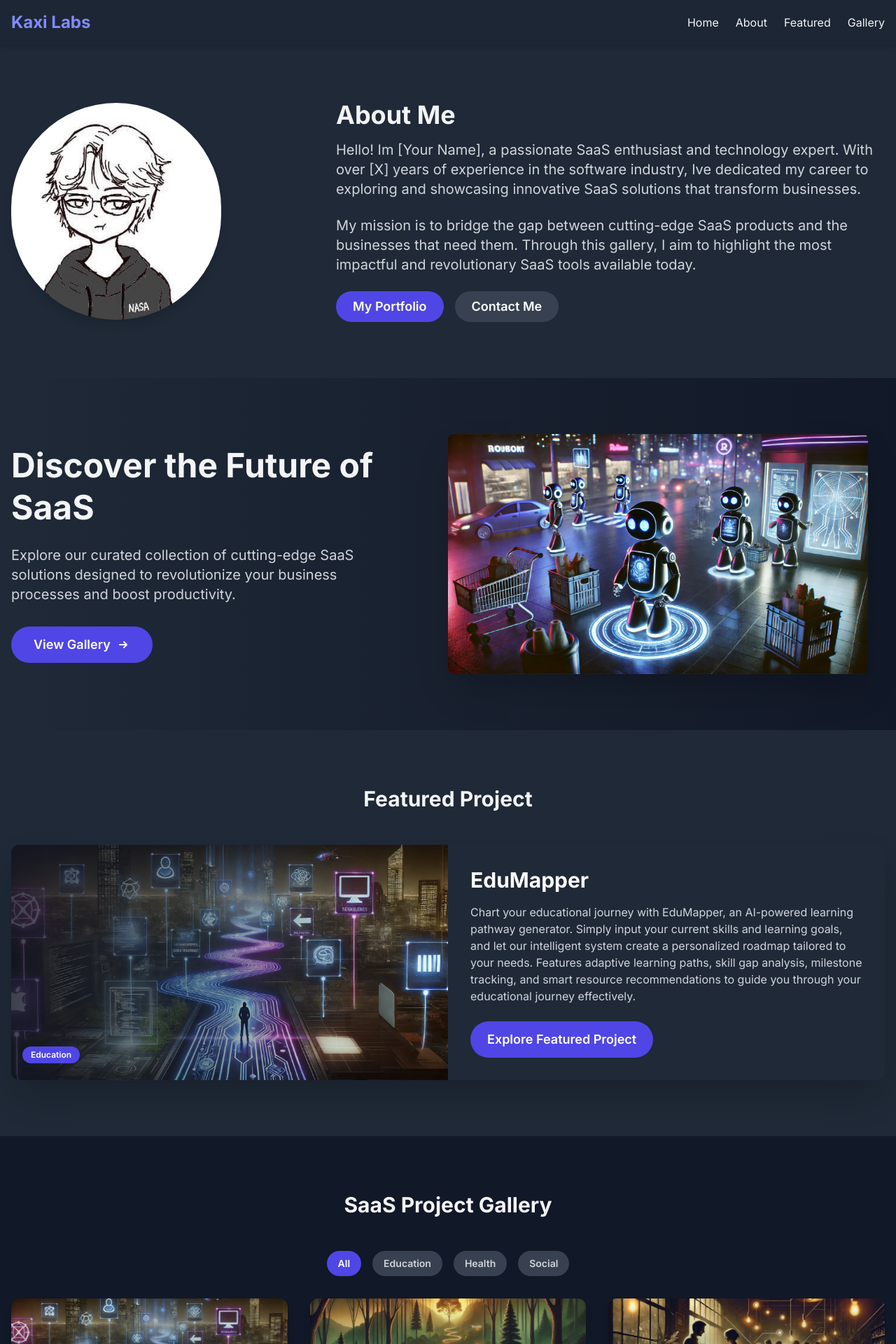
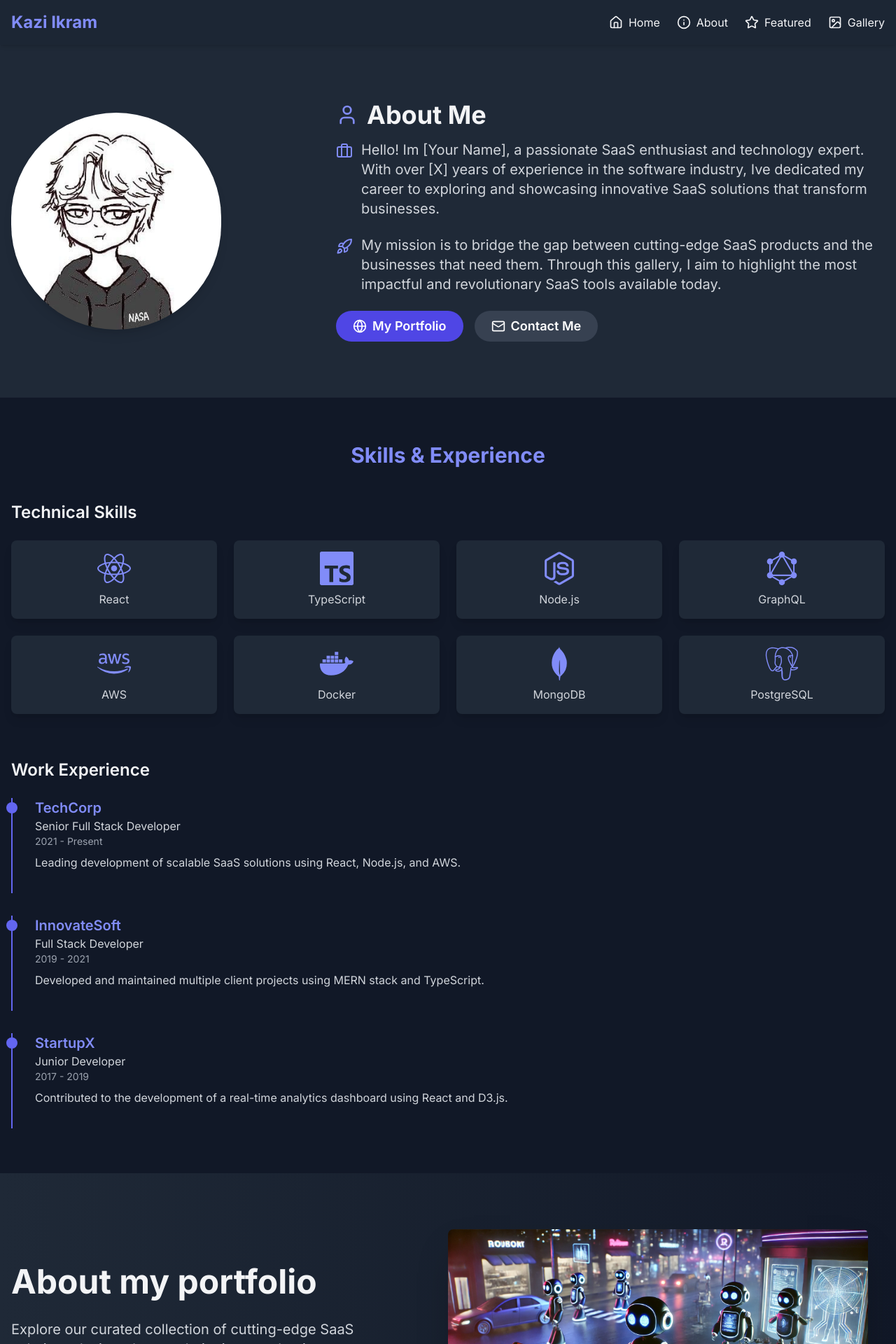
Before and after one commit to kaxiix/kaxi-labs, a Next.js app: page / in a window 1280 px wide. Shown: the top 1920 px of the page at 70% size. Built offline with nearby package versions, Linux system fonts and the light colour scheme.

Commit message:
icons and skills

```diff
--- a/app/components/about-me.tsx
+++ b/app/components/about-me.tsx
@@ -1,5 +1,12 @@
 import Image from "next/image";
 import Link from "next/link";
+import {
+  UserIcon,
+  BriefcaseIcon,
+  RocketIcon,
+  GlobeIcon,
+  MailIcon,
+} from "lucide-react";
 
 export function AboutMe() {
   return (
@@ -16,30 +23,41 @@ export function AboutMe() {
             />
           </div>
           <div className="md:w-2/3 md:pl-12">
-            <h2 className="text-4xl font-bold mb-4">About Me</h2>
-            <p className="text-xl text-gray-300 mb-6">
-              Hello! Im [Your Name], a passionate SaaS enthusiast and technology
-              expert. With over [X] years of experience in the software
-              industry, Ive dedicated my career to exploring and showcasing
-              innovative SaaS solutions that transform businesses.
+            <h2 className="text-4xl font-bold mb-4 flex items-center">
+              <UserIcon className="mr-3 h-8 w-8 text-indigo-400" />
+              About Me
+            </h2>
+            <p className="text-xl text-gray-300 mb-6 flex items-start">
+              <BriefcaseIcon className="mr-3 h-6 w-6 text-indigo-400 mt-1 flex-shrink-0" />
+              <span>
+                Hello! Im [Your Name], a passionate SaaS enthusiast and
+                technology expert. With over [X] years of experience in the
+                software industry, Ive dedicated my career to exploring and
+                showcasing innovative SaaS solutions that transform businesses.
+              </span>
             </p>
-            <p className="text-xl text-gray-300 mb-6">
-              My mission is to bridge the gap between cutting-edge SaaS products
-              and the businesses that need them. Through this gallery, I aim to
-              highlight the most impactful and revolutionary SaaS tools
-              available today.
+            <p className="text-xl text-gray-300 mb-6 flex items-start">
+              <RocketIcon className="mr-3 h-6 w-6 text-indigo-400 mt-1 flex-shrink-0" />
+              <span>
+                My mission is to bridge the gap between cutting-edge SaaS
+                products and the businesses that need them. Through this
+                gallery, I aim to highlight the most impactful and revolutionary
+                SaaS tools available today.
+              </span>
             </p>
             <div className="flex space-x-4">
               <Link
                 href="#"
-                className="bg-indigo-600 text-white px-6 py-2 rounded-full text-lg font-semibold hover:bg-indigo-700 transition-colors"
+                className="bg-indigo-600 text-white px-6 py-2 rounded-full text-lg font-semibold hover:bg-indigo-700 transition-colors inline-flex items-center"
               >
+                <GlobeIcon className="mr-2 h-5 w-5" />
                 My Portfolio
               </Link>
               <Link
                 href="#"
-                className="bg-gray-700 text-white px-6 py-2 rounded-full text-lg font-semibold hover:bg-gray-600 transition-colors"
+                className="bg-gray-700 text-white px-6 py-2 rounded-full text-lg font-semibold hover:bg-gray-600 transition-colors inline-flex items-center"
               >
+                <MailIcon className="mr-2 h-5 w-5" />
                 Contact Me
               </Link>
             </div>
--- a/app/components/category-filter.tsx
+++ b/app/components/category-filter.tsx
@@ -1,6 +1,26 @@
 "use client";
 
-const categories = ["All", "Education", "Health", "Social"];
+import {
+  BookIcon,
+  DumbbellIcon,
+  MessagesSquareIcon,
+  LayoutGridIcon,
+} from "lucide-react";
+
+const categories = ["All", "Education", "Health", "Social"] as const;
+
+const getCategoryIcon = (category: (typeof categories)[number]) => {
+  switch (category) {
+    case "Education":
+      return <BookIcon className="h-4 w-4 mr-2" />;
+    case "Health":
+      return <DumbbellIcon className="h-4 w-4 mr-2" />;
+    case "Social":
+      return <MessagesSquareIcon className="h-4 w-4 mr-2" />;
+    case "All":
+      return <LayoutGridIcon className="h-4 w-4 mr-2" />;
+  }
+};
 
 interface CategoryFilterProps {
   activeCategory: string;
@@ -16,13 +36,14 @@ export function CategoryFilter({
       {categories.map((category) => (
         <button
           key={category}
-          className={`px-4 py-2 rounded-full text-sm font-semibold transition-colors ${
+          className={`px-4 py-2 rounded-full text-sm font-semibold transition-colors inline-flex items-center ${
             activeCategory === category
               ? "bg-indigo-600 text-white"
               : "bg-gray-700 text-gray-300 hover:bg-gray-600"
           }`}
           onClick={() => onCategoryChange(category)}
         >
+          {getCategoryIcon(category)}
           {category}
         </button>
       ))}
--- a/app/components/project-card.tsx
+++ b/app/components/project-card.tsx
@@ -1,7 +1,7 @@
 "use client";
 
 import Image from "next/image";
-
+import { BookIcon, DumbbellIcon, MessagesSquareIcon } from "lucide-react";
 import { useIntersectionObserver } from "@/hooks/use-intersection-observer";
 
 interface Project {
@@ -9,8 +9,19 @@ interface Project {
   title: string;
   description: string;
   image: string;
-  category: string;
+  category: "Education" | "Health" | "Social";
 }
+
+const getCategoryIcon = (category: Project["category"]) => {
+  switch (category) {
+    case "Education":
+      return <BookIcon className="h-4 w-4 mr-1" />;
+    case "Health":
+      return <DumbbellIcon className="h-4 w-4 mr-1" />;
+    case "Social":
+      return <MessagesSquareIcon className="h-4 w-4 mr-1" />;
+  }
+};
 
 export function ProjectCard({ project }: { project: Project }) {
   const { ref, isVisible } = useIntersectionObserver({
@@ -35,7 +46,8 @@ export function ProjectCard({ project }: { project: Project }) {
         />
         <div className="absolute inset-0 bg-gradient-to-t from-gray-900/80 to-transparent" />
         <div className="absolute bottom-4 left-4 right-4">
-          <span className="inline-block px-3 py-1 bg-indigo-600 text-white text-xs font-semibold rounded-full mb-2">
+          <span className="inline-flex items-center px-3 py-1 bg-indigo-600 text-white text-xs font-semibold rounded-full mb-2">
+            {getCategoryIcon(project.category)}
             {project.category}
           </span>
           <h3 className="text-xl font-semibold text-white">{project.title}</h3>
--- /dev/null
+++ b/app/components/skills-and-experience.tsx
@@ -0,0 +1,117 @@
+"use client";
+
+import type React from "react";
+import { motion } from "framer-motion";
+import { FaReact, FaNodeJs, FaAws, FaDocker } from "react-icons/fa";
+import {
+  SiTypescript,
+  SiGraphql,
+  SiMongodb,
+  SiPostgresql,
+} from "react-icons/si";
+
+interface Skill {
+  name: string;
+  icon: React.ElementType;
+}
+
+interface Experience {
+  company: string;
+  role: string;
+  period: string;
+  description: string;
+}
+
+const skills: Skill[] = [
+  { name: "React", icon: FaReact },
+  { name: "TypeScript", icon: SiTypescript },
+  { name: "Node.js", icon: FaNodeJs },
+  { name: "GraphQL", icon: SiGraphql },
+  { name: "AWS", icon: FaAws },
+  { name: "Docker", icon: FaDocker },
+  { name: "MongoDB", icon: SiMongodb },
+  { name: "PostgreSQL", icon: SiPostgresql },
+];
+
+const experiences: Experience[] = [
+  {
+    company: "TechCorp",
+    role: "Senior Full Stack Developer",
+    period: "2021 - Present",
+    description:
+      "Leading development of scalable SaaS solutions using React, Node.js, and AWS.",
+  },
+  {
+    company: "InnovateSoft",
+    role: "Full Stack Developer",
+    period: "2019 - 2021",
+    description:
+      "Developed and maintained multiple client projects using MERN stack and TypeScript.",
+  },
+  {
+    company: "StartupX",
+    role: "Junior Developer",
+    period: "2017 - 2019",
+    description:
+      "Contributed to the development of a real-time analytics dashboard using React and D3.js.",
+  },
+];
+
+export function SkillsAndExperience() {
+  return (
+    <div className="py-16 bg-gray-900">
+      <div className="container mx-auto px-4">
+        <h2 className="text-3xl font-bold text-center mb-12 text-indigo-400">
+          Skills & Experience
+        </h2>
+
+        {/* Skills Section */}
+        <div className="mb-16">
+          <h3 className="text-2xl font-semibold mb-6 text-gray-100">
+            Technical Skills
+          </h3>
+          <div className="grid grid-cols-2 md:grid-cols-4 gap-6">
+            {skills.map((skill, index) => (
+              <motion.div
+                key={skill.name}
+                className="flex flex-col items-center p-4 bg-gray-800 rounded-lg shadow-lg"
+                initial={{ opacity: 0, y: 20 }}
+                animate={{ opacity: 1, y: 0 }}
+                transition={{ duration: 0.5, delay: index * 0.1 }}
+              >
+                <skill.icon className="text-5xl mb-2 text-indigo-400" />
+                <span className="text-gray-300">{skill.name}</span>
+              </motion.div>
+            ))}
+          </div>
+        </div>
+
+        {/* Experience Section */}
+        <div>
+          <h3 className="text-2xl font-semibold mb-6 text-gray-100">
+            Work Experience
+          </h3>
+          <div className="space-y-8">
+            {experiences.map((exp, index) => (
+              <motion.div
+                key={exp.company}
+                className="relative pl-8 pb-8 border-l-2 border-indigo-500"
+                initial={{ opacity: 0, x: -20 }}
+                animate={{ opacity: 1, x: 0 }}
+                transition={{ duration: 0.5, delay: index * 0.2 }}
+              >
+                <div className="absolute w-4 h-4 bg-indigo-500 rounded-full -left-[9px] top-1.5" />
+                <h4 className="text-xl font-semibold text-indigo-400">
+                  {exp.company}
+                </h4>
+                <p className="text-gray-300">{exp.role}</p>
+                <p className="text-sm text-gray-400 mb-2">{exp.period}</p>
+                <p className="text-gray-300">{exp.description}</p>
+              </motion.div>
+            ))}
+          </div>
+        </div>
+      </div>
+    </div>
+  );
+}
--- a/app/page.tsx
+++ b/app/page.tsx
@@ -9,8 +9,29 @@ import { CategoryFilter } from "./components/category-filter";
 import { Newsletter } from "./components/newsletter";
 import { Pagination } from "./components/pagination";
 import { AboutMe } from "./components/about-me";
+import { SkillsAndExperience } from "./components/skills-and-experience";
+import {
+  HomeIcon,
+  InfoIcon,
+  StarIcon,
+  ImageIcon,
+  MenuIcon,
+  XIcon,
+  ArrowRightIcon,
+  LayoutGridIcon,
+  BookOpenIcon,
+  MessageSquareIcon,
+  LinkedinIcon,
+  GithubIcon,
+} from "lucide-react";
 
-const projects = [
+const projects: {
+  id: number;
+  title: string;
+  description: string;
+  image: string;
+  category: "Education" | "Health" | "Social";
+}[] = [
   {
     id: 1,
     title: "EduMapper",
@@ -64,6 +85,7 @@ const projects = [
 export default function Home() {
   const [currentPage, setCurrentPage] = useState(1);
   const [activeCategory, setActiveCategory] = useState("All");
+  const [menuOpen, setMenuOpen] = useState(false); // State for hamburger menu
   const projectsPerPage = 6;
 
   const filteredProjects =
@@ -94,39 +116,49 @@ export default function Home() {
       <header className="sticky top-0 z-10 bg-gray-800 bg-opacity-90 backdrop-blur-sm shadow-md">
         <div className="container mx-auto px-4 py-4 flex justify-between items-center">
           <Link href="/" className="text-2xl font-bold text-indigo-400">
-            Kaxi Labs
+            Kazi Ikram
           </Link>
-          <nav>
-            <ul className="flex space-x-6">
+          <button
+            className="md:hidden text-gray-100"
+            onClick={() => setMenuOpen(!menuOpen)}
+          >
+            {menuOpen ? <XIcon size={24} /> : <MenuIcon size={24} />}
+          </button>
+          <nav className={`md:flex space-x-6 ${menuOpen ? "block" : "hidden"}`}>
+            <ul className="flex flex-col md:flex-row space-y-4 md:space-y-0 md:space-x-6">
               <li>
                 <Link
                   href="#"
-                  className="hover:text-indigo-400 transition-colors"
+                  className="hover:text-indigo-400 transition-colors flex items-center"
                 >
+                  <HomeIcon size={20} className="mr-2" />
                   Home
                 </Link>
               </li>
               <li>
                 <Link
                   href="#about"
-                  className="hover:text-indigo-400 transition-colors"
+                  className="hover:text-indigo-400 transition-colors flex items-center"
                 >
+                  <InfoIcon size={20} className="mr-2" />
                   About
                 </Link>
               </li>
               <li>
                 <Link
                   href="#featured"
-                  className="hover:text-indigo-400 transition-colors"
+                  className="hover:text-indigo-400 transition-colors flex items-center"
                 >
+                  <StarIcon size={20} className="mr-2" />
                   Featured
                 </Link>
               </li>
               <li>
                 <Link
                   href="#gallery"
-                  className="hover:text-indigo-400 transition-colors"
+                  className="hover:text-indigo-400 transition-colors flex items-center"
                 >
+                  <ImageIcon size={20} className="mr-2" />
                   Gallery
                 </Link>
               </li>
@@ -137,12 +169,12 @@ export default function Home() {
 
       <main className="flex-grow">
         <AboutMe />
-
+        <SkillsAndExperience />
         <section className="py-20 bg-gradient-to-r from-gray-800 to-gray-900">
           <div className="container mx-auto px-4 flex flex-col md:flex-row items-center">
             <div className="md:w-1/2 mb-10 md:mb-0">
               <h1 className="text-5xl font-bold mb-6 leading-tight">
-                Discover the Future of SaaS
+                About my portfolio
               </h1>
               <p className="text-xl mb-8 max-w-lg text-gray-300">
                 Explore our curated collection of cutting-edge SaaS solutions
@@ -154,18 +186,7 @@ export default function Home() {
                 className="bg-indigo-600 text-white px-8 py-3 rounded-full text-lg font-semibold hover:bg-indigo-700 transition-colors inline-flex items-center"
               >
                 View Gallery
-                <svg
-                  xmlns="http://www.w3.org/2000/svg"
-                  className="h-5 w-5 ml-2"
-                  viewBox="0 0 20 20"
-                  fill="currentColor"
-                >
-                  <path
-                    fillRule="evenodd"
-                    d="M10.293 5.293a1 1 0 011.414 0l4 4a1 1 0 010 1.414l-4 4a1 1 0 01-1.414-1.414L12.586 11H5a1 1 0 110-2h7.586l-2.293-2.293a1 1 0 010-1.414z"
-                    clipRule="evenodd"
-                  />
-                </svg>
+                <ArrowRightIcon className="ml-2 h-5 w-5" />
               </Link>
             </div>
             <div className="md:w-1/2">
@@ -182,7 +203,8 @@ export default function Home() {
 
         <section id="featured" className="py-20 bg-gray-800">
           <div className="container mx-auto px-4">
-            <h2 className="text-3xl font-bold text-center mb-12">
+            <h2 className="text-3xl font-bold text-center mb-12 flex items-center justify-center">
+              <StarIcon className="mr-2 h-8 w-8 text-indigo-400" />
               Featured Project
             </h2>
             <FeaturedProject project={projects[0]} />
@@ -191,8 +213,9 @@ export default function Home() {
 
         <section id="gallery" className="py-20 bg-gray-900">
           <div className="container mx-auto px-4">
-            <h2 className="text-3xl font-bold text-center mb-12">
-              SaaS Project Gallery
+            <h2 className="text-3xl font-bold text-center mb-12 flex items-center justify-center">
+              <LayoutGridIcon className="mr-2 h-8 w-8 text-indigo-400" />
+              Project Gallery
             </h2>
             <CategoryFilter
               activeCategory={activeCategory}
@@ -217,7 +240,8 @@ export default function Home() {
       <footer className="bg-gray-800 py-12">
         <div className="container mx-auto px-4 grid grid-cols-1 md:grid-cols-3 gap-8">
           <div>
-            <h3 className="text-xl font-semibold mb-4 text-indigo-400">
+            <h3 className="text-xl font-semibold mb-4 text-indigo-400 flex items-center">
+              <InfoIcon className="mr-2 h-5 w-5" />
               About KaxiLabs
             </h3>
             <p className="text-gray-400">
@@ -225,70 +249,78 @@ export default function Home() {
             </p>
           </div>
           <div>
-            <h3 className="text-xl font-semibold mb-4 text-indigo-400">
+            <h3 className="text-xl font-semibold mb-4 text-indigo-400 flex items-center">
+              <BookOpenIcon className="mr-2 h-5 w-5" />
               Quick Links
             </h3>
             <ul className="space-y-2">
               <li>
                 <Link
                   href="#"
-                  className="text-gray-400 hover:text-white transition-colors"
+                  className="text-gray-400 hover:text-white transition-colors flex items-center"
                 >
+                  <HomeIcon className="mr-2 h-4 w-4" />
                   Home
                 </Link>
               </li>
               <li>
                 <Link
                   href="#"
-                  className="text-gray-400 hover:text-white transition-colors"
+                  className="text-gray-400 hover:text-white transition-colors flex items-center"
                 >
+                  <StarIcon className="mr-2 h-4 w-4" />
                   Featured
                 </Link>
               </li>
               <li>
                 <Link
                   href="#"
-                  className="text-gray-400 hover:text-white transition-colors"
+                  className="text-gray-400 hover:text-white transition-colors flex items-center"
                 >
+                  <ImageIcon className="mr-2 h-4 w-4" />
                   Gallery
                 </Link>
               </li>
               <li>
                 <Link
                   href="#"
-                  className="text-gray-400 hover:text-white transition-colors"
+                  className="text-gray-400 hover:text-white transition-colors flex items-center"
                 >
+                  <InfoIcon className="mr-2 h-4 w-4" />
                   About
                 </Link>
               </li>
             </ul>
           </div>
           <div>
-            <h3 className="text-xl font-semibold mb-4 text-indigo-400">
+            <h3 className="text-xl font-semibold mb-4 text-indigo-400 flex items-center">
+              <MessageSquareIcon className="mr-2 h-5 w-5" />
               Connect
             </h3>
             <ul className="space-y-2">
               <li>
                 <Link
                   href="#"
-                  className="text-gray-400 hover:text-white transition-colors"
+                  className="text-gray-400 hover:text-white transition-colors flex items-center"
                 >
-                  Twitter
+                  <XIcon className="mr-2 h-4 w-4" />X (Twitter)
                 </Link>
               </li>
               <li>
                 <Link
                   href="#"
-                  className="text-gray-400 hover:text-white transition-colors"
+                  className="text-gray-400 hover:text-white transition-colors flex items-center"
                 >
+                  <LinkedinIcon className="mr-2 h-4 w-4" />
                   LinkedIn
                 </Link>
               </li>
               <li>
                 <Link
                   href="#"
-                  className="text-gray-400 hover:text-white transition-colors"
+                  className="text-gray-400 hover:text-white transition-colors flex items-center"
                 >
+                  <GithubIcon className="mr-2 h-4 w-4" />
                   GitHub
                 </Link>
               </li>
--- a/package.json
+++ b/package.json
@@ -9,10 +9,12 @@
     "lint": "next lint"
   },
   "dependencies": {
+    "framer-motion": "^12.4.1",
     "lucide-react": "^0.475.0",
     "next": "15.1.6",
     "react": "^19.0.0",
-    "react-dom": "^19.0.0"
+    "react-dom": "^19.0.0",
+    "react-icons": "^5.4.0"
   },
   "devDependencies": {
     "@eslint/eslintrc": "^3",
```
Also changed, not shown: app/components/newsletter.tsx (+19 -10 lines), 1 other file (tests, documents, lock files or other folders).
